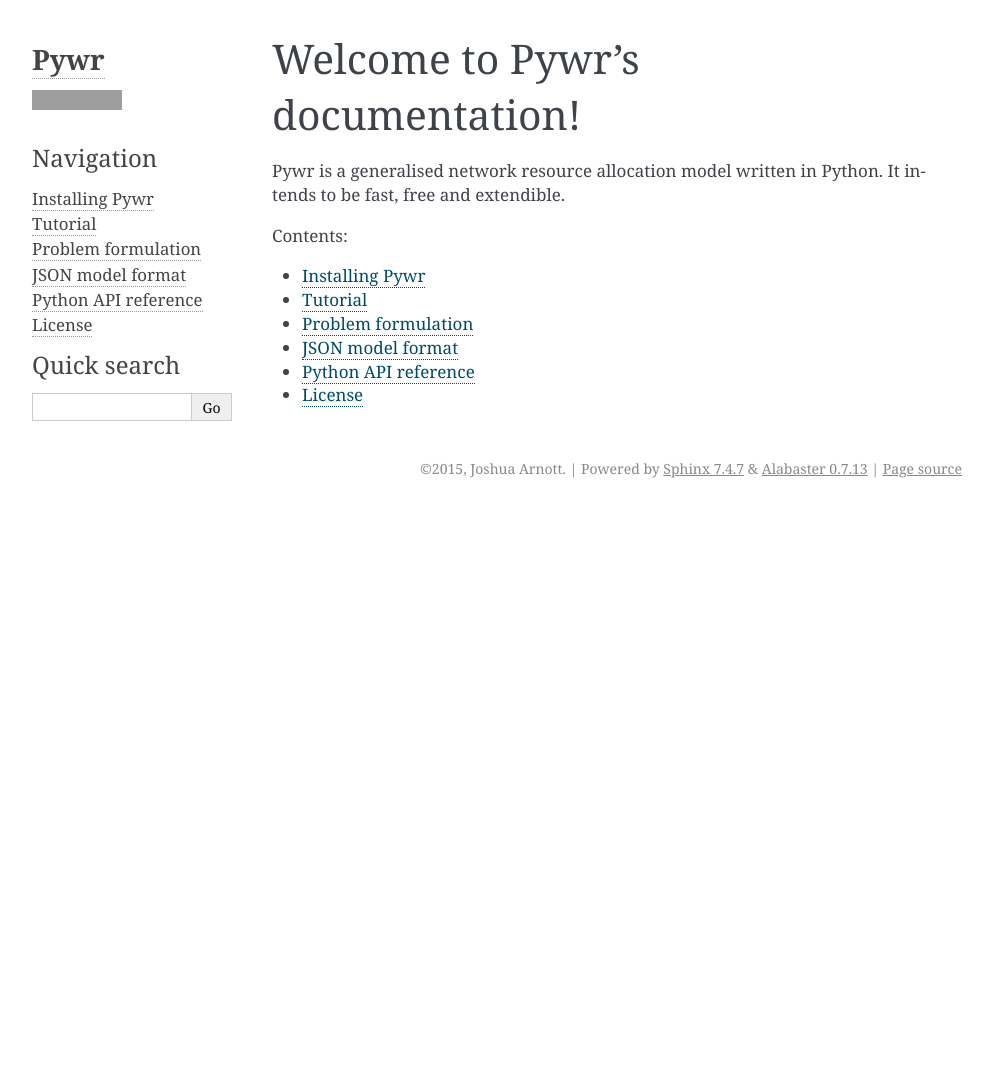
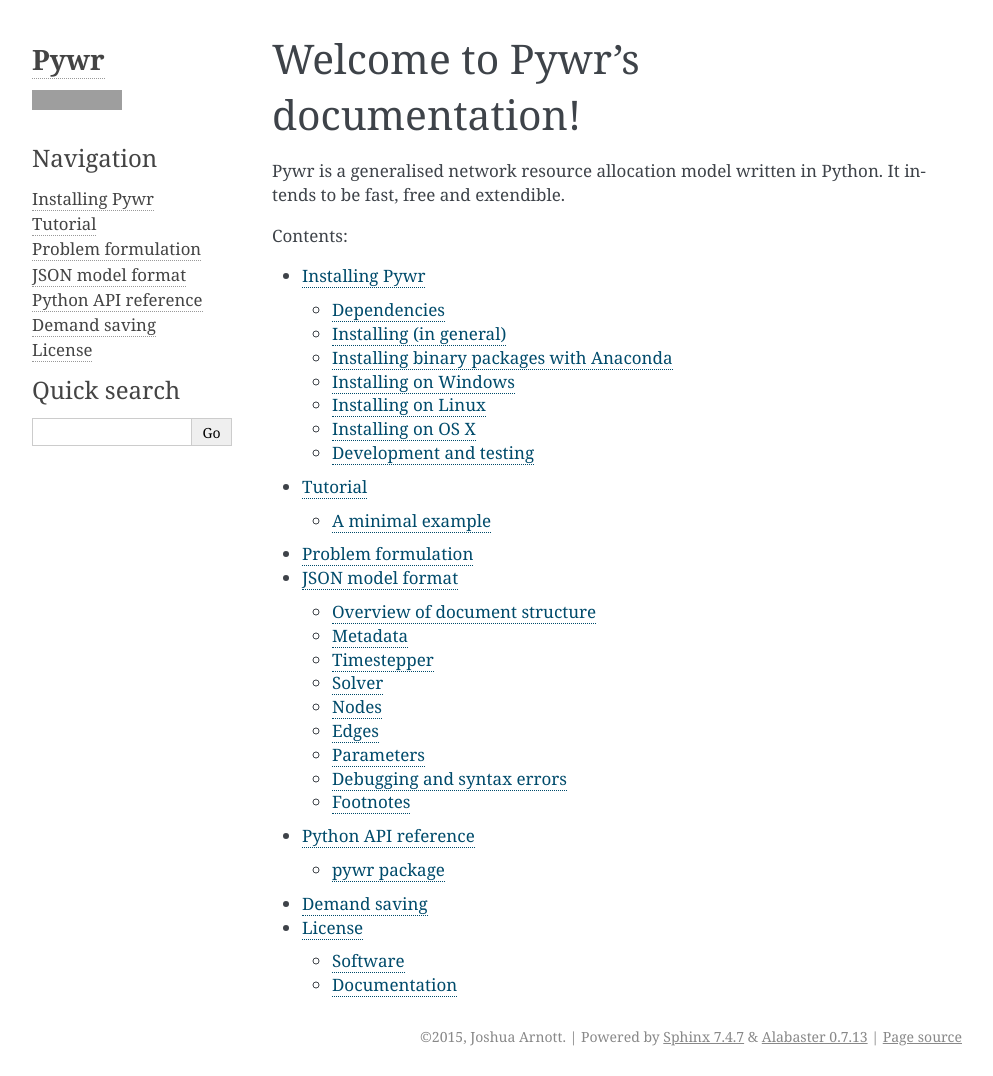
Before and after one commit to pywr/pywr, a Sphinx documentation site: the page built from docs/source/index.rst, in a window 1280 px wide. Shown: the whole page, without its empty margins (148-1141 px from the left). Built offline with Sphinx 7.4.7, drawn with Linux system fonts in a browser that asks for light colours; before the commit the page ends 900 px from its top, so only the background shows below that; some of the changed lines change nothing that is shown; grey boxes are pictures that could not be loaded.

Commit message:
Added demand saving section to docs

```diff
--- a/docs/source/conf.py
+++ b/docs/source/conf.py
@@ -34,6 +34,7 @@
 extensions = [
     'sphinx.ext.autodoc',
     'sphinx.ext.mathjax',
+    'matplotlib.sphinxext.plot_directive',
     'alabaster',
 ]
 
--- /dev/null
+++ b/docs/source/cookbook/demand_saving.rst
@@ -0,0 +1,120 @@
+Demand saving
+-------------
+
+Demand saving is a common concept in water resource models. When the state of a water resource is poor (for example, lower than normal reservoir levels) demand restrictions may be imposed on customers in order to reduce the likelihood of a failure to supply.
+
+The demand at a given timestep can be represented using the equation below,
+
+.. math::
+
+    d = d_{mean} * p * (1-s)
+
+where :math:`d` is the baseline demand to be calculated, :math:`d_{mean}` is the baseline demand, :math:`p` is the annual profile and :math:`s` is the demand saving (e.g. 5%).
+
+The code snippets that follow belong in the ``"parameters": {}`` section of the model document (except for the ``node`` at the end).
+
+The baseline demand is specified as a constant (this is often the *mean* demand).
+
+.. code-block:: javascript
+
+    "demand_baseline": {
+        "type": "constant",
+        "values": 50
+    }
+
+A daily or monthly profile can be used to vary the demand throughout the year. In the example below the demand in May - August is 1.2x the baseline demand, with the rest of the year at 0.9x the baseline, forming the common "top hat" profile (illustrated below).
+
+.. code-block:: javascript
+
+    "demand_profile": {
+        "type": "monthlyprofile",
+        "values": [0.9, 0.9, 0.9, 0.9, 1.2, 1.2, 1.2, 1.2, 0.9, 0.9, 0.9, 0.9]
+    },
+
+.. plot:: pyplots/top_hat.py
+
+The demand saving level describes the level of restrictions as an integer, where 0 means no demand restrictions, level 1 (L1) is some restriction (or perhaps just publicity), level 2 (L2) more severe restrictions, and so on. The specifics will depend on the system being modelled. This is represented in Pywr using the ``ControlCurveIndexParameter``. ``IndexParameter`` return an integer to be used as an index, rather than a decimal value.
+
+The demand saving level is often related to the storage of strategic reservoirs in relation to a control curve (the expected reservoir volume at a given time of the year). The example below two demand saving levels are defined (and implicitly a L0) based on the volume in the ``"Central Reservoir"`` storage node. L1 is defined as 80% of full, L2 as 50% of full. Control curves are commonly more complicated, as the expected level of a reservoir is usually lower in the summer than it is in the winter.
+
+.. code-block:: javascript
+
+    "demand_saving_level": {
+        "type": "controlcurveindex",
+        "storage_node": "Central Reservoir",
+        "control_curves": [
+            "level1",
+            "level2"
+        ]
+    },
+    "level1": {
+        "type": "constant",
+        "values": 0.8
+    },
+    "level2": {
+        "type": "constant",
+        "values": 0.5
+    },
+
+The demand saving factor is calculated by indexing an array of demand saving profiles with the demand saving level. In the example below the list of profiles (``"params"``) corresponds to the L0, L1 and L2 profiles respectively. At L0 a constant ``1.0`` is used to represent no savings. At L1 there is a 10% reduction in demand (``0.90`` as a factor) during the summer months and a 5% reduction elsewhere (``0.95``). At L2 there are further reductions to 75%/80%.
+
+.. code-block:: javascript
+
+    "demand_saving_factor": {
+        "type": "indexedarray",
+        "index_parameter": "demand_saving_level",
+        "params": [
+            {
+                "type": "constant",
+                "values": 1.0
+            },
+            {
+                "type": "monthlyprofile",
+                "values": [0.95, 0.95, 0.95, 0.95, 0.90, 0.90, 0.90, 0.90, 0.95, 0.95, 0.95, 0.95]
+            },
+            {
+                "type": "monthlyprofile",
+                "values": [0.8, 0.8, 0.8, 0.8, 0.75, 0.75, 0.75, 0.75, 0.8, 0.8, 0.8, 0.8]
+            }
+        ]
+    },
+
+To understand how the index works, the following equivalent Python code may help:
+
+.. code-block:: python
+
+    month = 5
+    demand_saving_level = 1
+    demand_factors = [[1.0, ...], [0.95, ...], [0.8, ...]]
+    demand_saving_factor = demand_factors[demand_saving_level][month]
+
+Finally the demand components can be combined as in the equation at the beginning using an ``AggregatedParameter``. Each timestep the value of each of the components is calculated and the values are multiplied to give the final demand value.
+
+.. code-block:: javascript
+
+    "demand_max_flow": {
+        "type": "aggregated",
+        "agg_func": "product",
+        "parameters": [
+            "demand_baseline",
+            "demand_profile",
+            "demand_saving_factor"
+        ]
+    },
+
+The final profiles are illustrated in the figure below. The actual demand value will switch between the three profiles depending on the resource state of the reservoir.
+
+.. plot:: pyplots/demand_saving_levels.py
+
+This parameter can then be applied to the ``max_flow`` attribute of the demand node.
+
+.. code-block:: javascript
+
+    {
+        "type": "output",
+        "name": "Demand",
+        "max_flow": "demand_max_flow",
+        "cost": -500
+    },
+
+When a model has more than one demand node it is OK to re-use the demand saving level/factor for each demand node.
--- a/docs/source/index.rst
+++ b/docs/source/index.rst
@@ -10,11 +10,12 @@
 Contents:
 
 .. toctree::
-   :maxdepth: 1
+   :maxdepth: 2
 
    install.rst
    tutorial.rst
    formulation.rst
    json.rst
    Python API reference <api/modules.rst>
+   cookbook/demand_saving.rst
    license.rst
--- /dev/null
+++ b/docs/source/pyplots/demand_saving_levels.py
@@ -0,0 +1,33 @@
+import numpy as np
+import matplotlib.pyplot as plt
+import pandas
+
+baseline = 50.0
+
+profile = np.array([0.9, 0.9, 0.9, 0.9, 1.2, 1.2, 1.2, 1.2, 0.9, 0.9, 0.9, 0.9])
+
+L0 = np.array([1.0]*12)
+L1 = np.array([0.95, 0.95, 0.95, 0.95, 0.90, 0.90, 0.90, 0.90, 0.95, 0.95, 0.95, 0.95])
+L2 = np.array([0.8, 0.8, 0.8, 0.8, 0.75, 0.75, 0.75, 0.75, 0.8, 0.8, 0.8, 0.8])
+
+dates = pandas.date_range("2015-01-01", "2015-12-31")
+
+L0_values = np.array([baseline*profile[d.month-1]*L0[d.month-1] for d in dates])
+L1_values = np.array([baseline*profile[d.month-1]*L1[d.month-1] for d in dates])
+L2_values = np.array([baseline*profile[d.month-1]*L2[d.month-1] for d in dates])
+
+fig = plt.figure(figsize=(8, 5), dpi=300)
+
+plt.plot(np.arange(0, len(dates)), L0_values, linewidth=2)
+plt.plot(np.arange(0, len(dates)), L1_values, linewidth=2)
+plt.plot(np.arange(0, len(dates)), L2_values, linewidth=2)
+
+plt.xlabel("Day of year")
+plt.ylabel("Demand [Ml/d]")
+
+plt.grid(True)
+plt.ylim([0.0, 70])
+plt.xlim(0, 365)
+plt.legend(["Level 0", "Level 1", "Level 2"], loc="lower right")
+plt.tight_layout()
+plt.show()
--- /dev/null
+++ b/docs/source/pyplots/top_hat.py
@@ -0,0 +1,21 @@
+import numpy as np
+import matplotlib.pyplot as plt
+import pandas
+
+profile =[0.9, 0.9, 0.9, 0.9, 1.2, 1.2, 1.2, 1.2, 0.9, 0.9, 0.9, 0.9]
+
+dates = pandas.date_range("2015-01-01", "2015-12-31")
+values = [profile[d.month-1] for d in dates]
+
+fig = plt.figure(figsize=(8, 5))
+
+plt.plot(np.arange(0, len(dates)), values, linewidth=2)
+
+plt.xlabel("Day of year")
+plt.ylabel("Demand factor")
+
+plt.grid(True)
+plt.ylim([0.0, 1.5])
+plt.xlim(0, 365)
+plt.tight_layout()
+plt.show()
```
